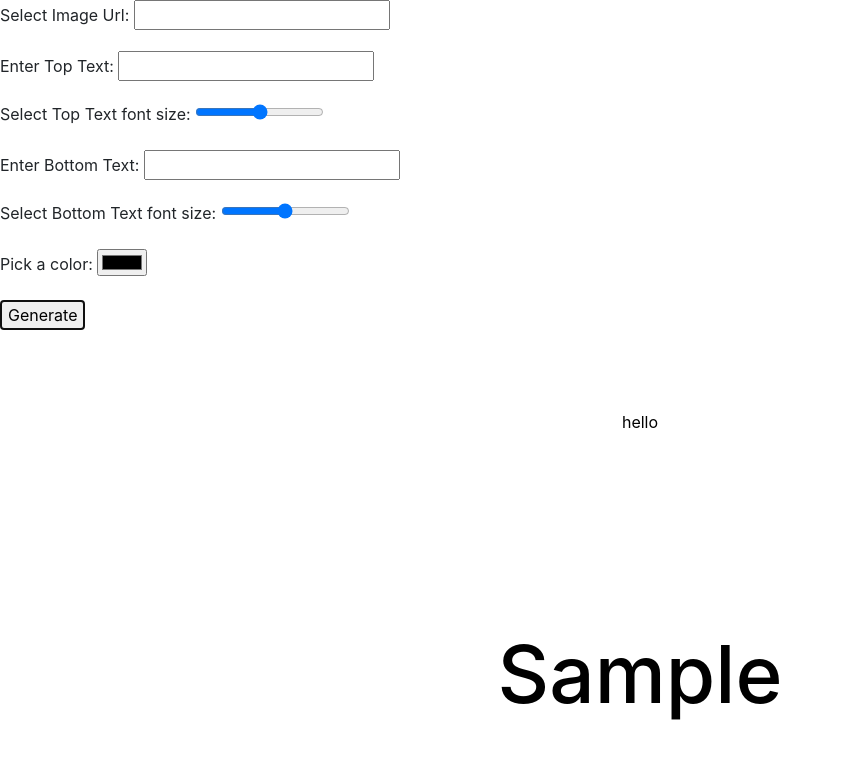
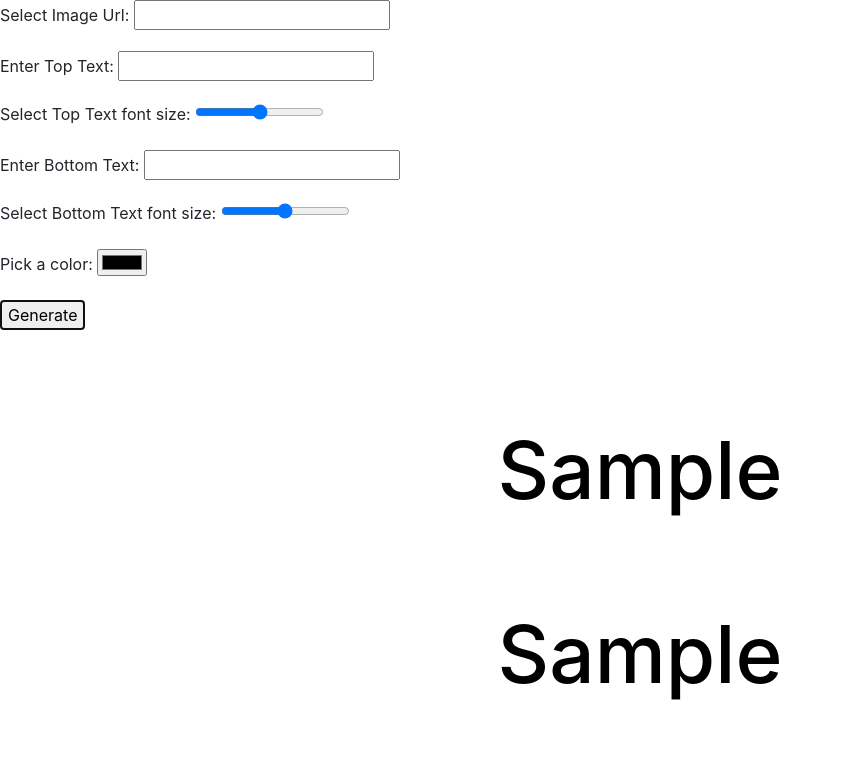
Before and after one commit to lawrencedovin/meme-generator, a plain HTML site: page index.html in a window 1280 px wide. Both pictures are taken after typing "Sample", "Sample", "Sample" into the empty fields and a click on the button "Generate". Shown: the whole page, without its empty margins (0-842 px from the left). Drawn offline with nearby package versions, Linux system fonts and the light colour scheme; a web font is replaced by a local one.

Commit message:
Functionality complete

```diff
--- a/index.html
+++ b/index.html
@@ -22,8 +22,7 @@
   </head>
 
   <body>
-    <div id="container">
-      <form action="">
+    <form action="" id="meme-form">
       <p>
         <label for="image-url">Select Image Url: </label>
         <input type="text" id="image-url" />
@@ -51,10 +50,9 @@
       <button>Generate</button>
       <section id="meme">
         <p id="top-text"></p>
-          <!-- <p id="bottom-text"></p> -->
+        <p id="bottom-text"></p>
       </section>
     </form>
-    </div>
     <script src="lib/script.js"></script>
     <script src="lib/localStorage.js"></script>
   </body>
--- a/lib/script.js
+++ b/lib/script.js
@@ -1,32 +1,26 @@
-const container = document.querySelector("#container");
-const memeForm = document.querySelector("form");
+const memeForm = document.querySelector("#meme-form");
 const imageUrl = document.querySelector("#image-url");
 const topTextInput = document.querySelector("#top-text-input");
 const topFontSize = document.querySelector("#top-font-size");
 const bottomTextInput = document.querySelector("#bottom-text-input");
 const bottomFontSize = document.querySelector("#bottom-font-size");
 const color = document.querySelector("#color");
-// const meme = document.querySelector("#meme");
-const meme = document.querySelector("section");
+const meme = document.querySelector("#meme");
 
 const topText = document.querySelector("#top-text");
+const bottomText = document.querySelector("#bottom-text");
 
 
 
 memeForm.addEventListener("submit", (e) => {
   e.preventDefault();
-  let url = '';
-  // let topText = '';
-  let bottomText = '';
 
-  url = `url("${imageUrl.value}")`;
-  // topText = makeText(topTextInput.value, topFontSize.value, color.value);
-  bottomText = makeText(bottomTextInput.value, bottomFontSize.value, color.value);
+  let url = `url("${imageUrl.value}")`;
 
-  topText.innerText = "hello";
-  topText.style.color = color.value;
+  makeText(topText, topTextInput.value, topFontSize.value, color.value);
+  makeText(bottomText, bottomTextInput.value, bottomFontSize.value, color.value);
+  meme.style.backgroundImage = `${url}`;
 
-  meme.style.backgroundImage = `${url}`;
   bottomText.classList.add("bottom-text-input");
   meme.appendChild(topText);
   meme.appendChild(bottomText);
@@ -34,10 +28,10 @@ memeForm.addEventListener("submit", (e) => {
   memeForm.reset();
 });
 
-function makeText(textInput, fontSize, color){
-  const text = document.createElement('h2');
+function makeText(text, textInput, fontSize, color){
   text.innerText = textInput;
   text.style.color = color;
   text.style.fontSize = fontSize + "px";
+  text.style.fontWeight = 500;
   return text;
 }
--- a/lib/style.css
+++ b/lib/style.css
@@ -1,7 +1,7 @@
 #meme {
-    background-size: contain; /* constrain image within container, stretch/scale as needed */
-    background-position: center center; /* centered horizontally and vertically */
-    background-repeat: no-repeat; /* don't repeat */
+    background-size: contain;
+    background-position: center center;
+    background-repeat: no-repeat;
     height: 20rem;
     padding: 0;
     text-align: center;
```
Lines whose indentation alone changed are shown as unchanged.
